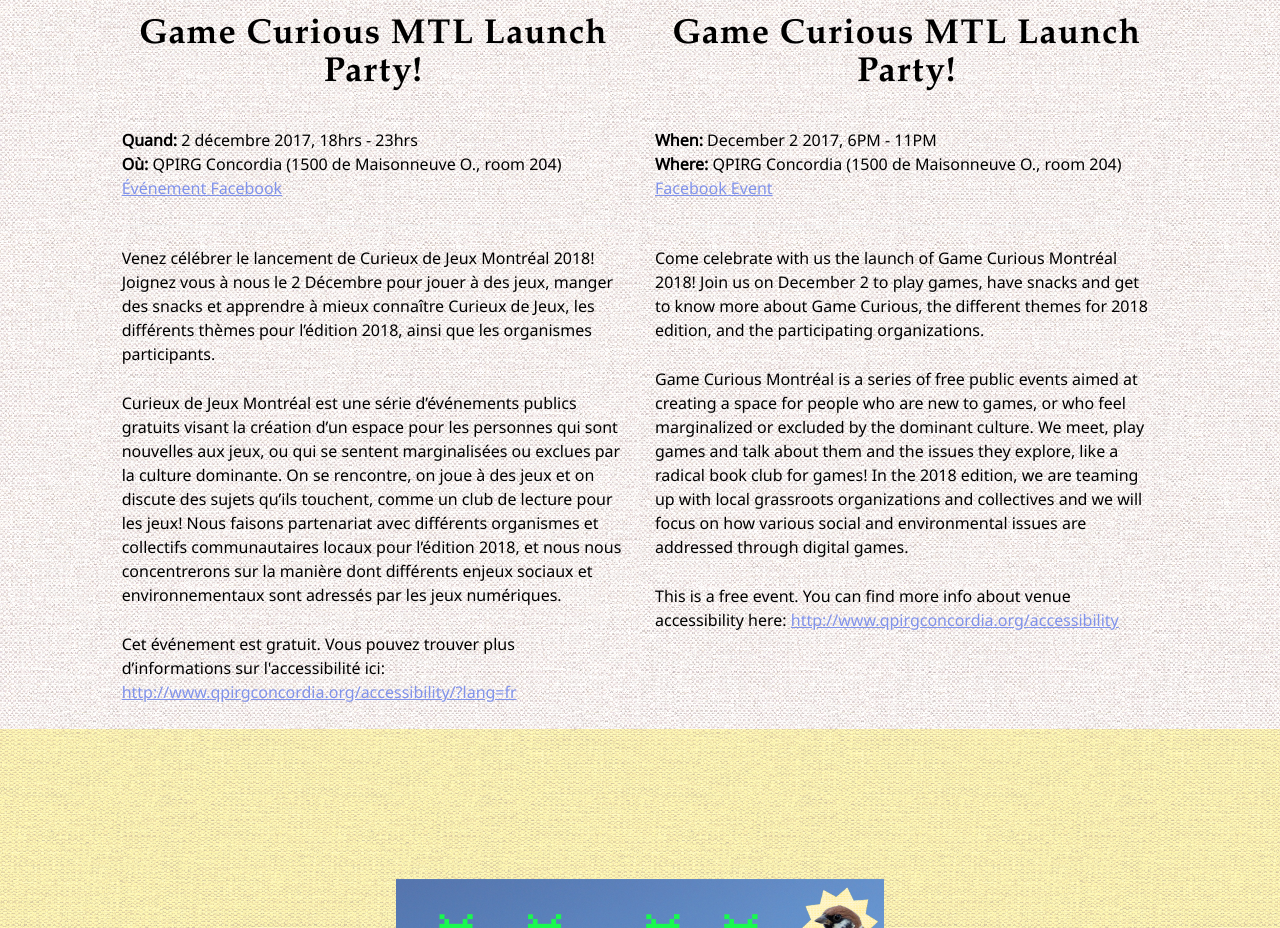
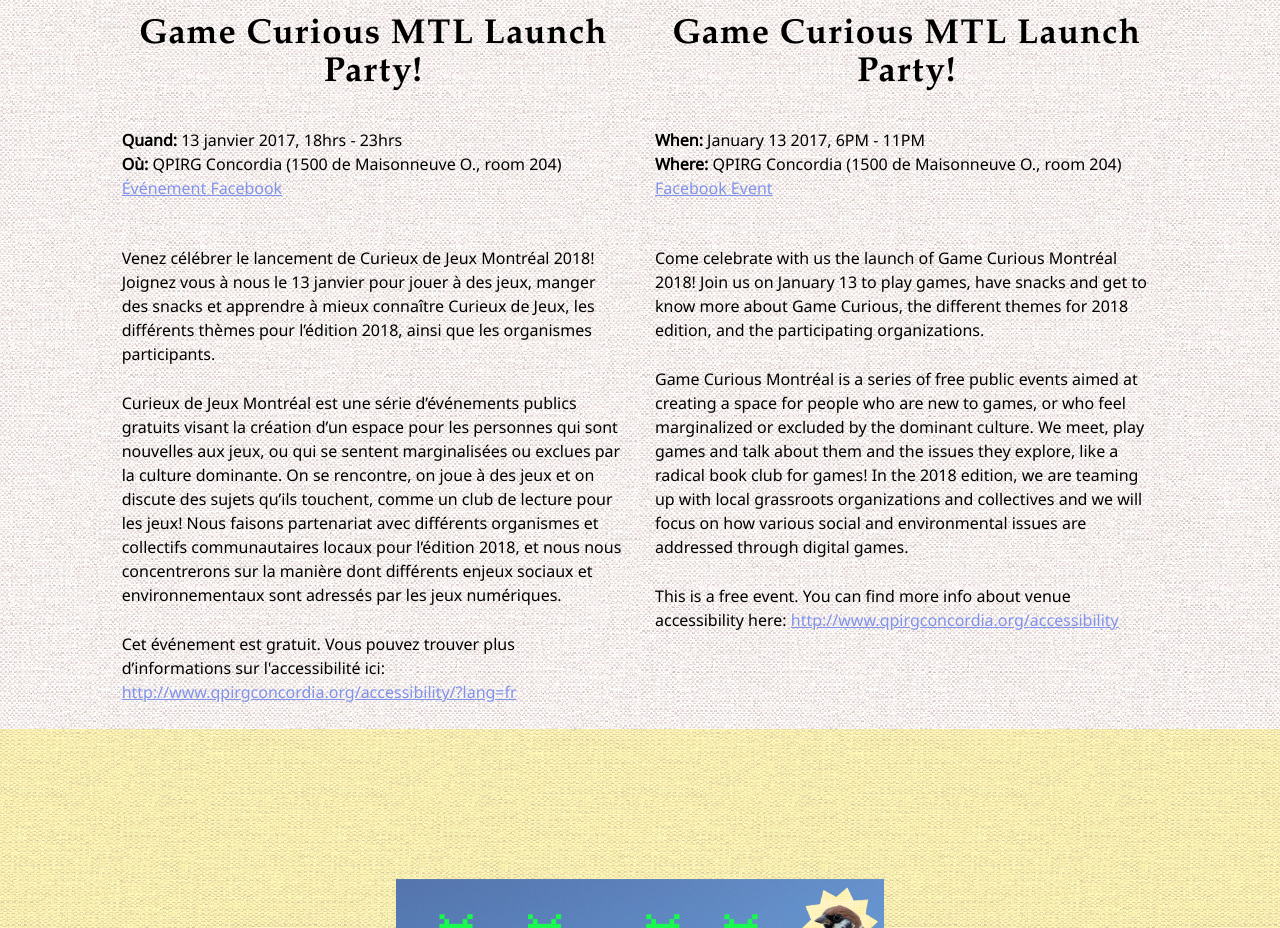
Before and after one commit to MRGS/gamecurious-draft-site, a plain HTML site: page index.html in a window 1280 px wide. Shown: the part 2302-3230 px from the top of the page. Drawn offline with nearby package versions, Linux system fonts and the light colour scheme; some packages are replaced by stand-ins of ours; a web font is replaced by a local one.

Commit message:
changed the launch date

```diff
--- a/index.html
+++ b/index.html
@@ -127,13 +127,13 @@
   <div class="row">
     <div class="col-lg-5 col-lg-offset-1">
       <h2>Game Curious MTL Launch Party!</h2>
-      <p><strong>Quand:</strong> 2 décembre 2017, 18hrs - 23hrs<br>
+      <p><strong>Quand:</strong> 13 janvier 2017, 18hrs - 23hrs<br>
 	     <strong>O&ugrave;:</strong> QPIRG Concordia (1500 de Maisonneuve O., room 204)<br>
 	     <a href="https://www.facebook.com/events/296609784174094/">Événement Facebook</a>
       </p>
       <hr>
       <p>
-	      Venez célébrer le lancement de Curieux de Jeux Montréal 2018! Joignez vous à nous le 2 Décembre pour jouer à des jeux, manger des snacks et apprendre à mieux connaître Curieux de Jeux, les différents thèmes pour l’édition 2018, ainsi que les organismes participants.</p>
+	      Venez célébrer le lancement de Curieux de Jeux Montréal 2018! Joignez vous à nous le 13 janvier pour jouer à des jeux, manger des snacks et apprendre à mieux connaître Curieux de Jeux, les différents thèmes pour l’édition 2018, ainsi que les organismes participants.</p>
 
 <p>Curieux de Jeux Montréal est une série d’événements publics gratuits visant la création d’un espace pour les personnes qui sont nouvelles aux jeux, ou qui se sentent marginalisées ou exclues par la culture dominante. On se rencontre, on joue à des jeux et on discute des sujets qu’ils touchent, comme un club de lecture pour les jeux! Nous faisons partenariat avec différents organismes et collectifs communautaires locaux pour l’édition 2018, et nous nous concentrerons sur la manière dont différents enjeux sociaux et environnementaux sont adressés par les jeux numériques.</p>
 
@@ -143,13 +143,13 @@
     </div>
     <div class="col-lg-5">
       <h2>Game Curious MTL Launch Party!</h2>
-      <p><strong>When:</strong> December 2 2017, 6PM - 11PM<br>
+      <p><strong>When:</strong> January 13 2017, 6PM - 11PM<br>
 	     <strong>Where:</strong> QPIRG Concordia (1500 de Maisonneuve O., room 204)<br>
 		 <a href="https://www.facebook.com/events/296609784174094/">Facebook Event</a>
       </p>
       <hr>
       <p>
-	      Come celebrate with us the launch of Game Curious Montréal 2018! Join us on December 2 to play games, have snacks and get to know more about Game Curious, the different themes for 2018 edition, and the participating organizations. </p>
+	      Come celebrate with us the launch of Game Curious Montréal 2018! Join us on January 13 to play games, have snacks and get to know more about Game Curious, the different themes for 2018 edition, and the participating organizations. </p>
 
 	  <p>Game Curious Montréal is a series of free public events aimed at creating a space for people who are new to games, or who feel marginalized or excluded by the dominant culture. We meet, play games and talk about them and the issues they explore, like a radical book club for games! In the 2018 edition, we are teaming up with local grassroots organizations and collectives and we will focus on how various social and environmental issues are addressed through digital games.</p>
 
```
